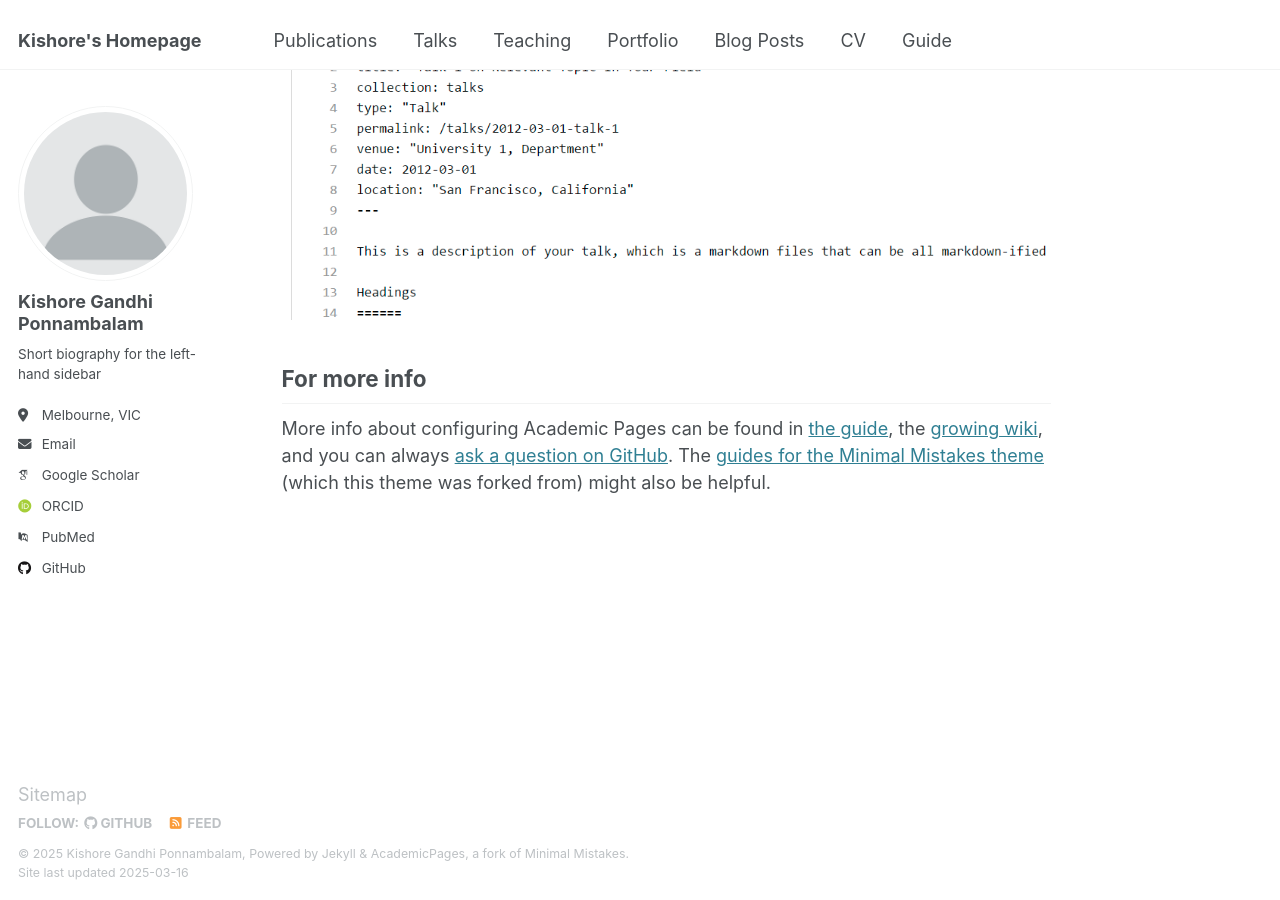
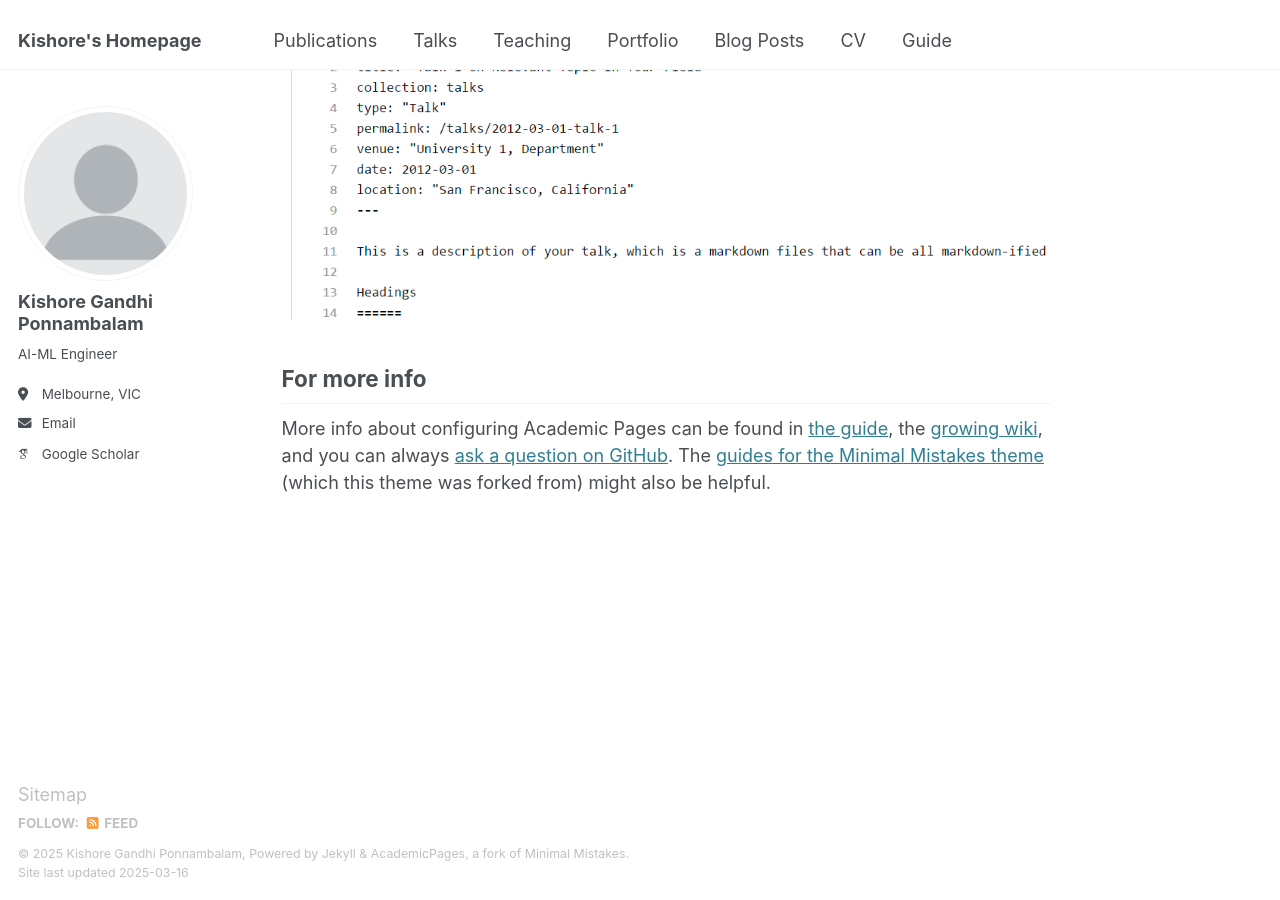
Before and after one commit to Kishore-Gandhi/kishore-gandhi.github.io, a Jekyll site: the page built from _pages/about.md, in a window 1280 px wide and 900 px high, scrolled down 2642 px. Built offline with Jekyll 4.4.1, drawn with Linux system fonts in a browser that asks for light colours; some web fonts are replaced; part of the change alters nothing that is shown.

Commit message:
Update _config.yml

```diff
--- a/_config.yml
+++ b/_config.yml
@@ -25,7 +25,7 @@ author:
   avatar           : "profile.png"
   name             : "Kishore Gandhi Ponnambalam"
   pronouns         : # example: "she/her"
-  bio              : "Short biography for the left-hand sidebar"
+  bio              : "AI-ML Engineer"
   location         : "Melbourne, VIC"
   University       : "Monash University"
   uri              : # URL
@@ -35,9 +35,9 @@ author:
   arxiv            : # URL - Update with the correct link to your profile
   googlescholar    : "https://scholar.google.com.au/citations?hl=en&user=XjKYf4QAAAAJ"
   impactstory      : # URL
-  orcid            : "http://orcid.org/yourorcidurl"
+  orcid            : #
   semantic         : # URL
-  pubmed           : "https://www.ncbi.nlm.nih.gov/pubmed/?term=john+snow"
+  pubmed           : #
   researchgate     : # URL
   scopus           : # URL
 
@@ -45,7 +45,7 @@ author:
   bitbucket        : # Username - Update with your username on the site
   codepen          : # Username
   dribbble         : # Username
-  github           : "academicpages"
+  github           : #
   kaggle           : # Username
   stackoverflow    : # User number or user number and name (i.e., use "1" or "1/jeff-atwood")
 
```
